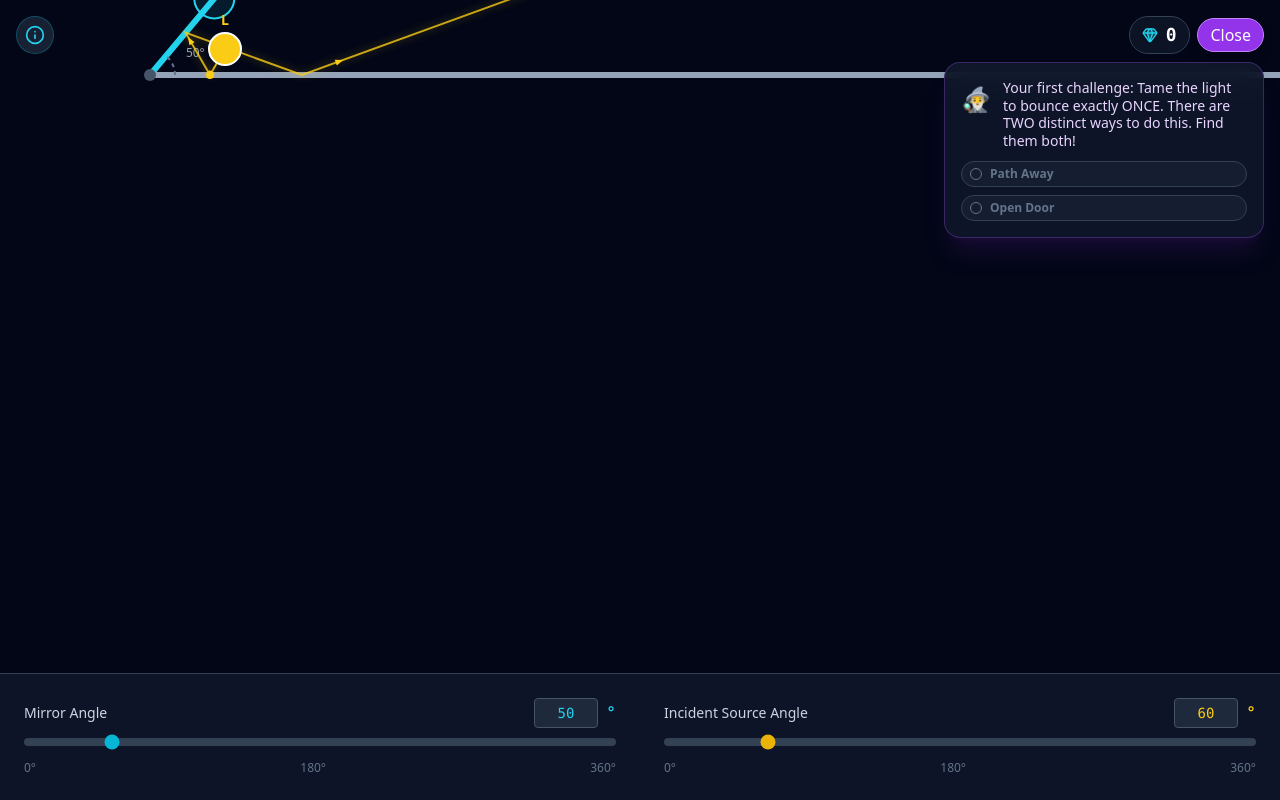
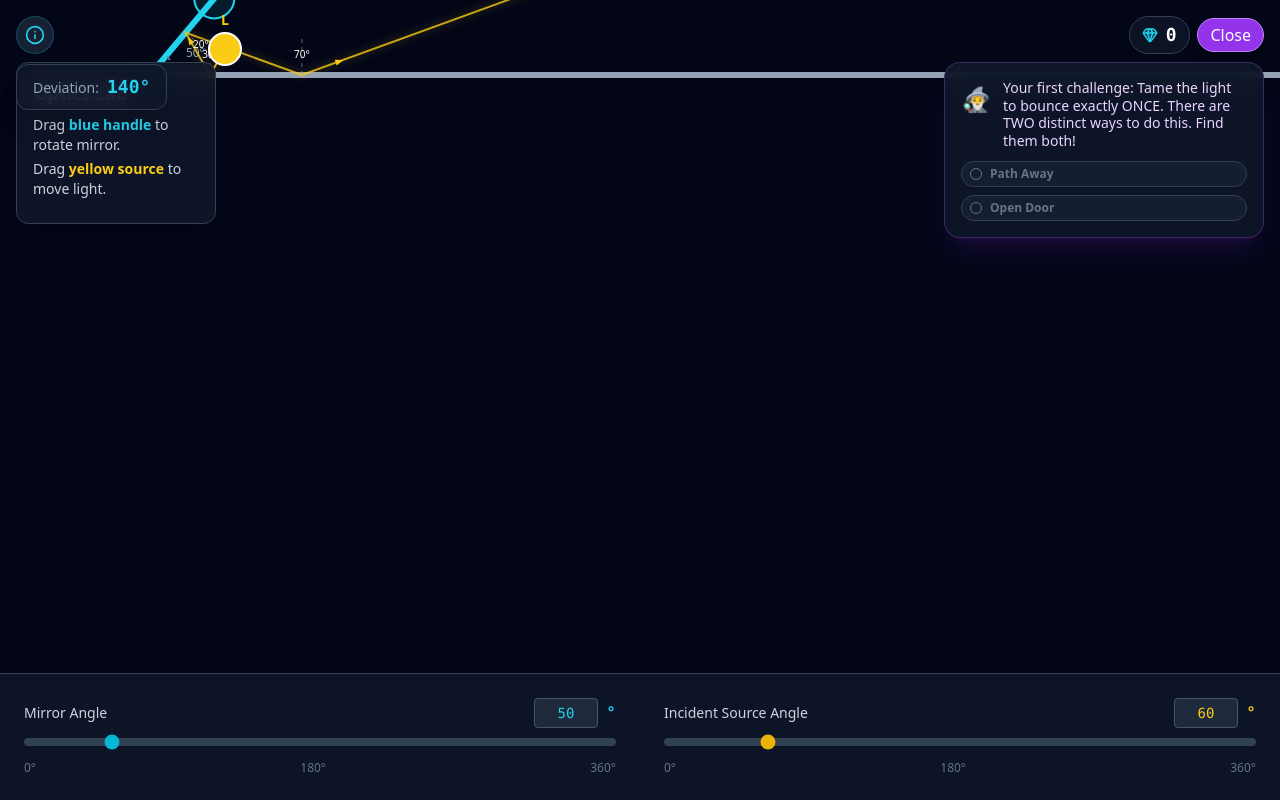
Before and after one commit to puneetgarg80/two-mirrors, a React (Vite) app: page / in a window 1280 px wide. Both pictures are taken after a click on the button "Start Journey". Built offline with nearby package versions, Linux system fonts and the light colour scheme.

Commit message:
feat: Display reflection angles and total deviation, and show info panel by default.

```diff
--- a/components/OpticalBench.tsx
+++ b/components/OpticalBench.tsx
@@ -19,7 +19,7 @@ const OpticalBench: React.FC<OpticalBenchProps> = ({
   const svgRef = useRef<SVGSVGElement>(null);
   const [dimensions, setDimensions] = useState({ width: 0, height: 0 });
   const [dragTarget, setDragTarget] = useState<'mirror' | 'ray' | null>(null);
-  const [showInfo, setShowInfo] = useState(false);
+  const [showInfo, setShowInfo] = useState(true);
 
   useEffect(() => {
     const updateDim = () => {
@@ -101,7 +101,7 @@ const OpticalBench: React.FC<OpticalBenchProps> = ({
   };
   const rayAngle = radToDeg(Math.atan2(rayDirVector.y, rayDirVector.x));
 
-  const { path, arrows } = useMemo(() =>
+  const { path, arrows, reflections, totalDeviation } = useMemo(() =>
     calculateRayPath(rayStart, rayAngle, mirrors),
     [rayStart, rayAngle, mirrors]);
 
@@ -187,9 +187,17 @@ const OpticalBench: React.FC<OpticalBenchProps> = ({
           <div className="mt-2 bg-slate-900/90 backdrop-blur-md border border-slate-700 p-4 rounded-xl text-slate-300 text-xs md:text-sm max-w-[200px] shadow-xl animate-in fade-in slide-in-from-top-2">
             <h1 className="font-bold text-white text-lg mb-2">Optics Lab</h1>
             <p className="mb-1">Drag <span className="text-cyan-400 font-bold">blue handle</span> to rotate mirror.</p>
-            <p>Drag <span className="text-yellow-400 font-bold">yellow source</span> to move light.</p>
+            <p className="mb-2">Drag <span className="text-yellow-400 font-bold">yellow source</span> to move light.</p>
           </div>
         )}
+      </div>
+
+      {/* Persistent Deviation Display */}
+      <div className="absolute top-16 left-4 z-10">
+        <div className="bg-slate-900/80 backdrop-blur-md border border-slate-700 px-4 py-2 rounded-xl shadow-xl">
+          <span className="text-slate-400 text-sm mr-2">Deviation:</span>
+          <span className="font-mono text-cyan-400 font-bold text-lg">{Math.round(totalDeviation)}°</span>
+        </div>
       </div>
 
       <svg
@@ -295,6 +303,53 @@ const OpticalBench: React.FC<OpticalBenchProps> = ({
           })}
         </g>
 
+        {/* --- REFLECTION ANGLES --- */}
+        <g>
+          {reflections.map((ref, idx) => {
+            const sp = mapToSvg(ref.point);
+
+            // Calculate normal end point in math space
+            const normalLen = 40;
+            const normalEndMath = {
+              x: ref.point.x + normalLen * Math.cos(degToRad(ref.normalAngle)),
+              y: ref.point.y + normalLen * Math.sin(degToRad(ref.normalAngle))
+            };
+            const spEnd = mapToSvg(normalEndMath);
+
+            // Offset text along the normal
+            const dist = 20;
+            const tx = sp.x + dist * Math.cos(degToRad(-ref.normalAngle));
+            const ty = sp.y + dist * Math.sin(degToRad(-ref.normalAngle));
+
+            return (
+              <g key={idx}>
+                {/* Normal Vector */}
+                <line
+                  x1={sp.x}
+                  y1={sp.y}
+                  x2={spEnd.x}
+                  y2={spEnd.y}
+                  stroke="#94a3b8"
+                  strokeWidth="1"
+                  strokeDasharray="4 4"
+                  opacity="0.6"
+                />
+                <text
+                  x={tx}
+                  y={ty}
+                  fill="#ffffff"
+                  fontSize="10"
+                  textAnchor="middle"
+                  alignmentBaseline="middle"
+                  style={{ textShadow: '0px 0px 3px #000' }}
+                >
+                  {Math.round(ref.incidentAngle)}°
+                </text>
+              </g>
+            );
+          })}
+        </g>
+
         {/* --- SOURCE & INCIDENT CONTROL --- */}
         <g
           className="cursor-grab active:cursor-grabbing"
--- a/utils/geometry.ts
+++ b/utils/geometry.ts
@@ -83,6 +83,7 @@ export const calculateRayPath = (
 ) => {
   const path: Point[] = [startPoint];
   const arrows: { pos: Point; angle: number }[] = [];
+  const reflections: { point: Point; incidentAngle: number; reflectionAngle: number; normalAngle: number }[] = [];
 
   let currentOrigin = startPoint;
   let currentDir = {
@@ -114,6 +115,29 @@ export const calculateRayPath = (
     if (closestIntersection) {
       path.push(closestIntersection.point);
 
+      // Calculate angles
+      // Incident angle: angle between -Ray and Normal
+      // Dot product: A . B = |A||B|cos(theta)
+      // We want angle with normal.
+      // Incoming vector is currentDir.
+      // Normal is closestIntersection.normal.
+      // We want angle between -currentDir (pointing back) and normal.
+      // -currentDir dot normal
+      const dot = -currentDir.x * closestIntersection.normal.x + -currentDir.y * closestIntersection.normal.y;
+      // Clamp for safety
+      const clampedDot = Math.max(-1, Math.min(1, dot));
+      const angleRad = Math.acos(clampedDot);
+      const angleDeg = radToDeg(angleRad);
+
+      const normalAngle = radToDeg(Math.atan2(closestIntersection.normal.y, closestIntersection.normal.x));
+
+      reflections.push({
+        point: closestIntersection.point,
+        incidentAngle: angleDeg,
+        reflectionAngle: angleDeg, // Law of reflection: i = r
+        normalAngle: normalAngle
+      });
+
       // Reflect
       currentDir = reflectVector(currentDir, closestIntersection.normal);
       currentOrigin = closestIntersection.point;
@@ -139,5 +163,25 @@ export const calculateRayPath = (
     }
   }
 
-  return { path, arrows };
+  // Calculate Total Deviation
+  // cos(theta) = (v1 . v2) / (|v1| |v2|)
+  // Vectors are normalized (length 1)
+  // Initial dir: startDir (computed below)
+  // Final dir: currentDir
+
+  const startDir = {
+    x: Math.cos(degToRad(startAngleDeg)),
+    y: Math.sin(degToRad(startAngleDeg)),
   };
+
+  const dotDev = startDir.x * currentDir.x + startDir.y * currentDir.y;
+  const clampedDotDev = Math.max(-1, Math.min(1, dotDev));
+  // Deviation is the angle *change*, so we want angle between vectors.
+  // Actually, deviation is often defined as angle between extension of incident and reflected.
+  // If dot is 1 (parallel), deviation is 0. If dot is -1 (anti-parallel), deviation is 180.
+  // acos gives exactly this: angle between them.
+  const deviationRad = Math.acos(clampedDotDev);
+  const totalDeviation = radToDeg(deviationRad);
+
+  return { path, arrows, reflections, totalDeviation };
+};
```
Lines whose indentation alone changed are shown as unchanged.
